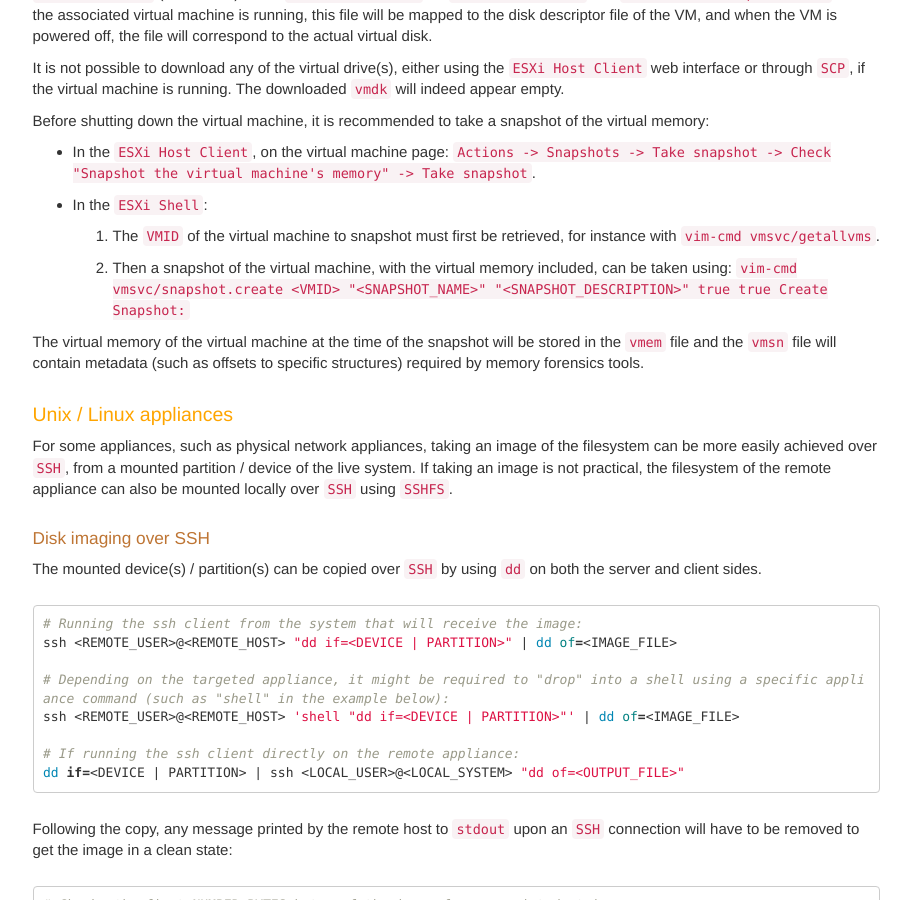
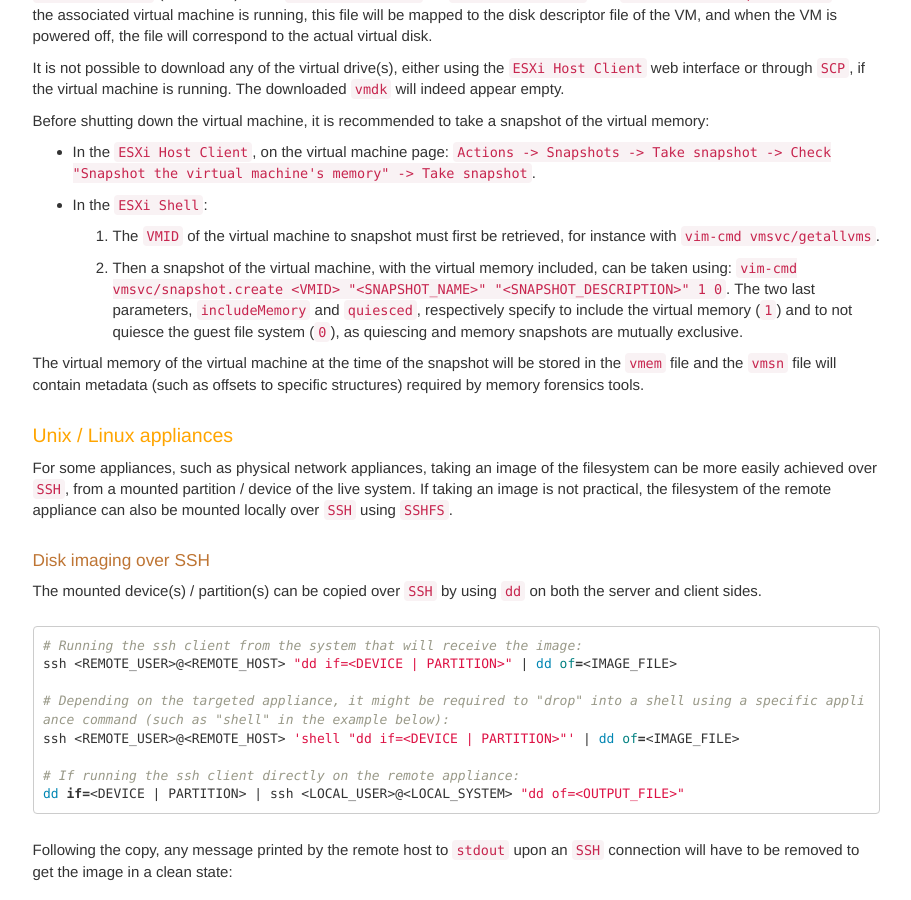
Before and after one commit to Qazeer/artefacts.help, a Jekyll site: the page built from pages/others/image_acquisition_and_mounting.md, in a window 1280 px wide and 900 px high, scrolled down 4085 px. Shown: the whole window, without its empty margins (330-1241 px from the left). Built offline with Jekyll 4.4.1, drawn with Linux system fonts in a browser that asks for light colours; comment, search, counter and statistics services are not loaded.

Commit message:
[Procedure] Image acquisition and mounting - Fix the vim-cmd snapshot command

```diff
--- a/pages/others/image_acquisition_and_mounting.md
+++ b/pages/others/image_acquisition_and_mounting.md
@@ -220,7 +220,11 @@ of the virtual memory:
        for instance with `vim-cmd vmsvc/getallvms`.
     2. Then a snapshot of the virtual machine, with the virtual memory included,
        can be taken using:
-       `vim-cmd vmsvc/snapshot.create <VMID> "<SNAPSHOT_NAME>" "<SNAPSHOT_DESCRIPTION>" true true Create Snapshot:`
+       `vim-cmd vmsvc/snapshot.create <VMID> "<SNAPSHOT_NAME>" "<SNAPSHOT_DESCRIPTION>" 1 0`.
+       The two last parameters, `includeMemory` and `quiesced`, respectively
+       specify to include the virtual memory (`1`) and to not quiesce the
+       guest file system (`0`), as quiescing and memory snapshots are mutually
+       exclusive.
 
 The virtual memory of the virtual machine at the time of the snapshot will be
 stored in the `vmem` file and the `vmsn` file will contain metadata (such as
```
